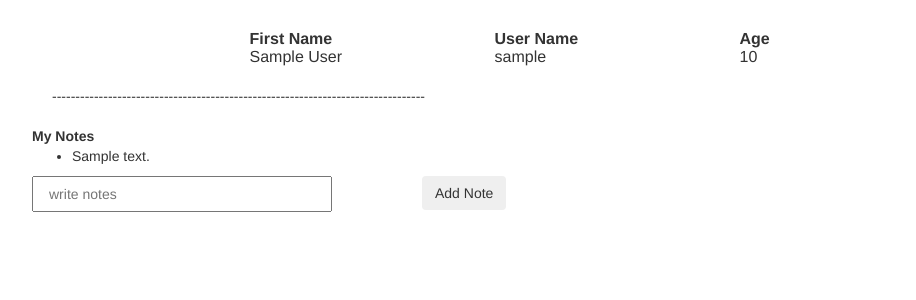
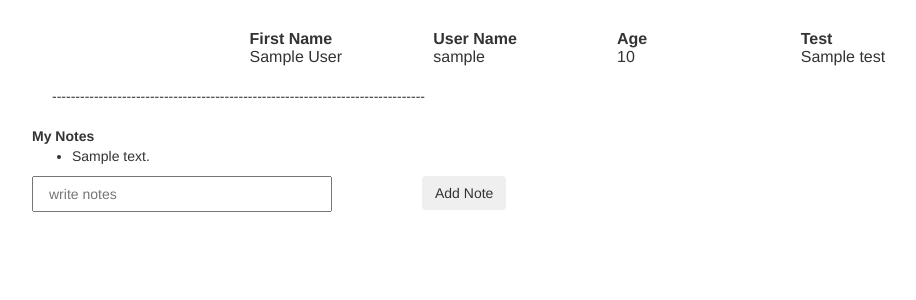
Before and after one commit to RajeshShedolkar/NoteMaking, a Django app: template templates/dashboard.html in a window 1280 px wide. Shown: the top 300 px of the page, without its empty margins (38-954 px from the left). Run offline with Django 3.2, Linux system fonts and the light colour scheme; the template is opened without the code that fills it: most values are stand-ins (such as "Sample title", 1, 10 or a date in 2020); some libraries are stand-ins or nearby versions.

Commit message:
adding test field

```diff
--- a/templates/dashboard.html
+++ b/templates/dashboard.html
@@ -7,12 +7,14 @@
       <th class="col-md-2"> First Name </th>
       <th class="col-md-2"> User Name </th>
       <th class="col-md-2"> Age </th>
+      <th class="col-md-2"> Test </th>
     </tr>
     {% for u in data %}
     <tr>
       <td class="col-md-2">{{u.full_name}}</td>
       <td class="col-md-2">{{u.username}} </td>
       <td class="col-md-2">{{u.age}}</td>
+      <td class="col-md-2">{{u.test}}</td>
     </tr>
     {% endfor %}
   </table>
```
